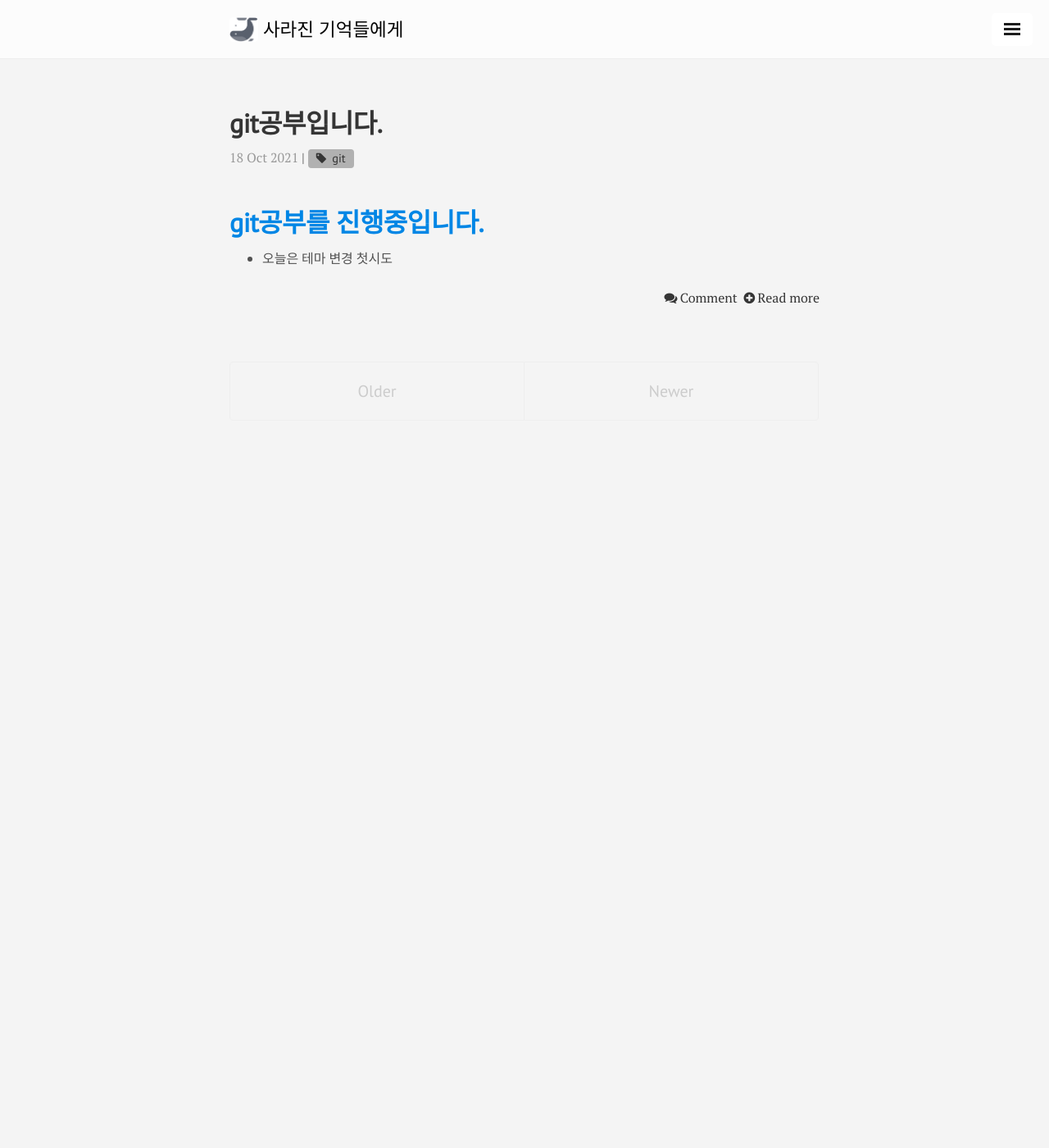
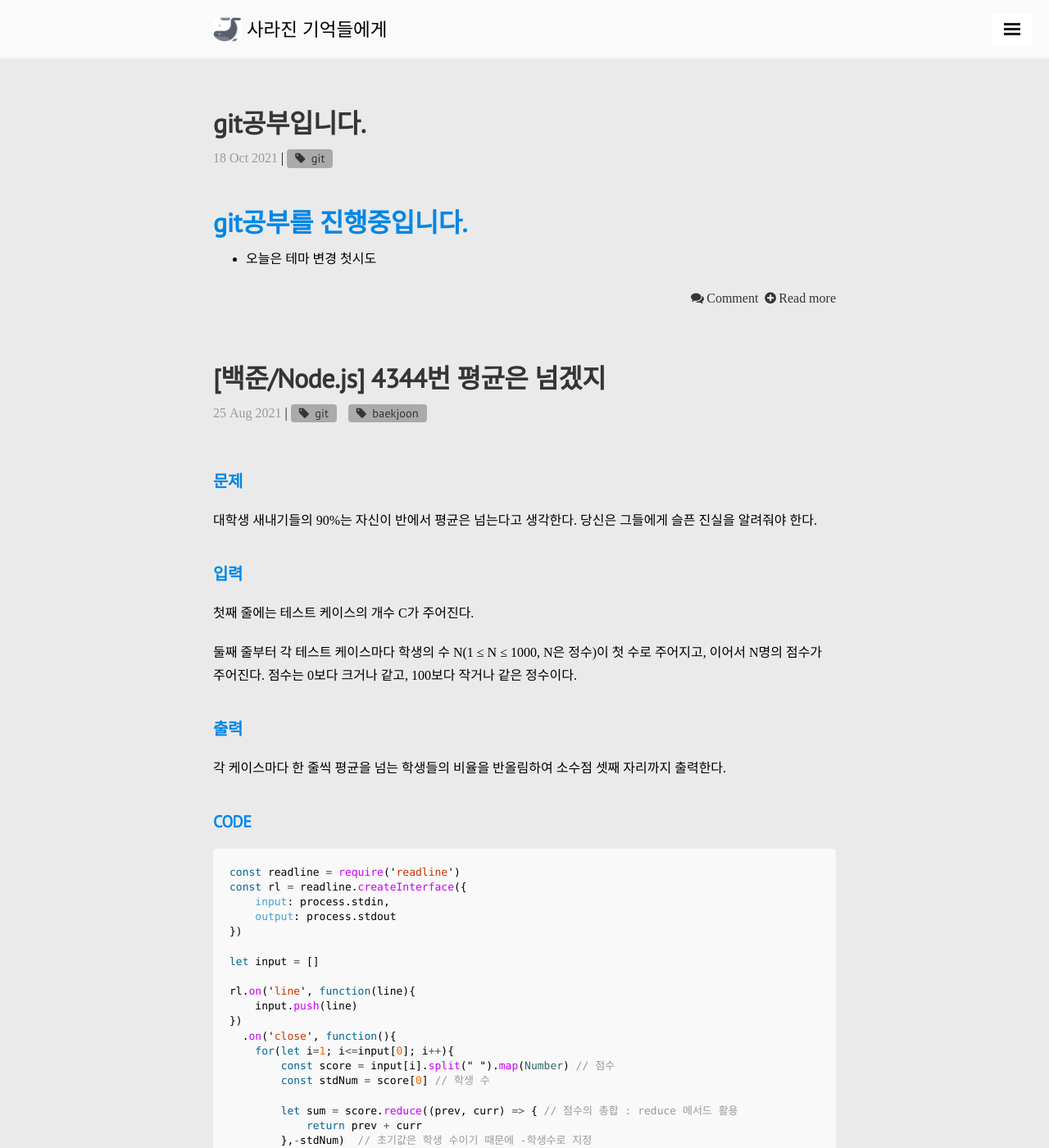
Before and after one commit to mojaeya/mojaeya.github.io, a Jekyll site: the page built from blog/index.html, in a window 1280 px wide and 1400 px high. Shown: the whole window at 82% size. Built offline with Jekyll 4.4.1, drawn with Linux system fonts in a browser that asks for light colours; nearby versions of some CDN libraries; the list of posts is cut into pages by our own code; comment, search, counter and statistics services are not loaded; some of the changed text lies outside the part shown.

Commit message:
algorithm first post

````diff
--- a/_config.yml
+++ b/_config.yml
@@ -51,6 +51,7 @@ nav:
     - { etc: '/blog/categories/#etc' }
   About:
     - '/about/'
+
 # Where are tags and categories displayed
 tag_page: '/blog/tags/'
 category_page: '/blog/categories/'
--- a/_includes/head.html
+++ b/_includes/head.html
@@ -8,7 +8,7 @@
 
   <title>
     {% if page.title == "Home" %}
-      {{ site.title }} &middot; {{ site.tagline }}
+      {{ site.tagline }}
     {% else %}
       {{ page.title }} &middot; {{ site.title }}
     {% endif %}
--- a/_layouts/default.html
+++ b/_layouts/default.html
@@ -13,10 +13,10 @@
       <div class="masthead">
         <div class="container">
           <h3 class="masthead-title">
-            <a href="{{ site.baseurl }}/" title="Home" title="{{ site.title }}">
+            <a href="{{ site.baseurl }}/" title="{{ site.title }}">
               <img class="masthead-logo" src="{{ site.baseurl }}{{ site.logo }}"/>
             </a>
-            <small>{{ site.tagline }}</small>
+            <small id="blog-title">{{ site.tagline }}</small>
           </h3>
         </div>
       </div>
--- a/_layouts/post.html
+++ b/_layouts/post.html
@@ -5,6 +5,8 @@ layout: default
 <div class="post">
   <h1 class="post-title">{{ page.title }}</h1>
   <span class="post-date">{{ page.date | date_to_string }}</span>
+  <a href="{{ site.baseurl }}{{ post.url }}#disqus_thread"></a>
+
   {% if page.tags %} |
   {% for tag in page.tags %}
     <a href="{{ site.baseurl }}{{ site.tag_page }}#{{ tag | slugify }}" class="post-tag">{{ tag }}</a>
--- /dev/null
+++ b/_posts/Algorithm/2021-08-25-algorithm.md
@@ -0,0 +1,75 @@
+---
+layout: post
+title: "[백준/Node.js] 4344번 평균은 넘겠지"
+category: Algorithm
+tags: [git, baekjoon]
+comments: true
+---
+
+## 문제
+대학생 새내기들의 90%는 자신이 반에서 평균은 넘는다고 생각한다. 당신은 그들에게 슬픈 진실을 알려줘야 한다.
+
+## 입력
+첫째 줄에는 테스트 케이스의 개수 C가 주어진다.
+
+둘째 줄부터 각 테스트 케이스마다 학생의 수 N(1 ≤ N ≤ 1000, N은 정수)이 첫 수로 주어지고, 이어서 N명의 점수가 주어진다. 점수는 0보다 크거나 같고, 100보다 작거나 같은 정수이다.
+
+## 출력
+각 케이스마다 한 줄씩 평균을 넘는 학생들의 비율을 반올림하여 소수점 셋째 자리까지 출력한다.
+
+## CODE
+```javascript
+const readline = require('readline')
+const rl = readline.createInterface({
+    input: process.stdin,
+    output: process.stdout
+})
+
+let input = []
+
+rl.on('line', function(line){
+    input.push(line)
+})
+  .on('close', function(){
+    for(let i=1; i<=input[0]; i++){
+        const score = input[i].split(" ").map(Number) // 점수
+        const stdNum = score[0] // 학생 수
+
+        let sum = score.reduce((prev, curr) => { // 점수의 총합 : reduce 메서드 활용
+            return prev + curr
+        },-stdNum)  // 초기값은 학생 수이기 때문에 -학생수로 지정
+
+        let avg = sum / stdNum // 평균
+
+        let count = 0
+        for(let j=1; j<=stdNum; j++) {
+            if(score[j] > avg) { // 학생의 점수가 해당 케이스의 평균을 넘는 경우
+                count++
+            }
+        }
+        const overAvgR = (count / stdNum) * 100  // 평균을 넘는 학생들의 비율
+        console.log(overAvgR.toFixed(3) + "%") // 소수점 자리수 지정 자르기 : toFixed()
+    }
+
+    process.exit()
+})
+```
+## Comment
+- reduce 메서드 : 배열의 첫번째 요소부터 마지막 요소까지의 합성곱 처리를 한다.
+
+- <mark style='background-color: #ffdce0'> 합섭 곱 처리란? </mark>
+배열 요소 하나를 함수로 처리한 후에 그 반환값을 다음 번 요소를 처리할 때 함수의 입력 값으로 사용하는 처리 방법
+
+- initial(초기값) 지정함 : prev는 initial의 값, curr은 배열의 첫번째 요소, index는 0
+- initial(초기값) 지정안함 : prev는 배열의 첫번째 요소 값, curr은 배열의 두번째 요소 값, index는 1
+
+// 10장 배열의 메서드 링크 추가하기
+
+<br>
+<br>
+<br>
+
+**Reference**
+본 포스팅은 아래 사이트를 참조 및 인용하여 개인공부 용도로 작성되었습니다.
+잘못된 내용 피드백 주시면 반영하겠습니다. 감사합니다.
+[https://laycoder.tistory.com/184](https://laycoder.tistory.com/184)
--- a/_scss/base/_global.scss
+++ b/_scss/base/_global.scss
@@ -9,7 +9,7 @@ body {
 }
 
 html {
-  font-family: $font-serif;
+  font-family: $font-font-awesome;
   text-rendering: optimizeLegibility;
 	-webkit-font-smoothing: antialiased;
 	-moz-osx-font-smoothing: grayscale;
--- a/_scss/base/_layout.scss
+++ b/_scss/base/_layout.scss
@@ -34,6 +34,6 @@
 }
 @media (min-width: 56em) {
   .container {
-    max-width: 38rem;
+    max-width: 40rem;    // 본문 너비 origin 38rem;
   }
 }
--- a/_scss/base/_poole.scss
+++ b/_scss/base/_poole.scss
@@ -59,8 +59,8 @@ html {
 }
 
 body {
-  color: #515151;
-  background-color: rgba($theme-color, 0.05);
+  color: $black;
+  background-color: rgba($theme-color, 0.1);
   -webkit-text-size-adjust: 100%;
       -ms-text-size-adjust: 100%;
 }
@@ -156,7 +156,7 @@ code {
   padding: .25em .5em;
   font-size: 85%;
   color: #bf616a;
-  background-color: #f9f9f9;
+  background-color: #a58585;
   border-radius: 3px;
 }
 pre {
@@ -166,7 +166,7 @@ pre {
   margin-top: 0;
   margin-bottom: 1rem;
   padding: 1rem;
-  font-size: .8rem;
+  font-size: .65rem;    // code block font size origin .8rem
   line-height: 1.4;
   white-space: pre;
   white-space: pre;
````
Also changed, not shown: README.md (deleted), 1 other file.
